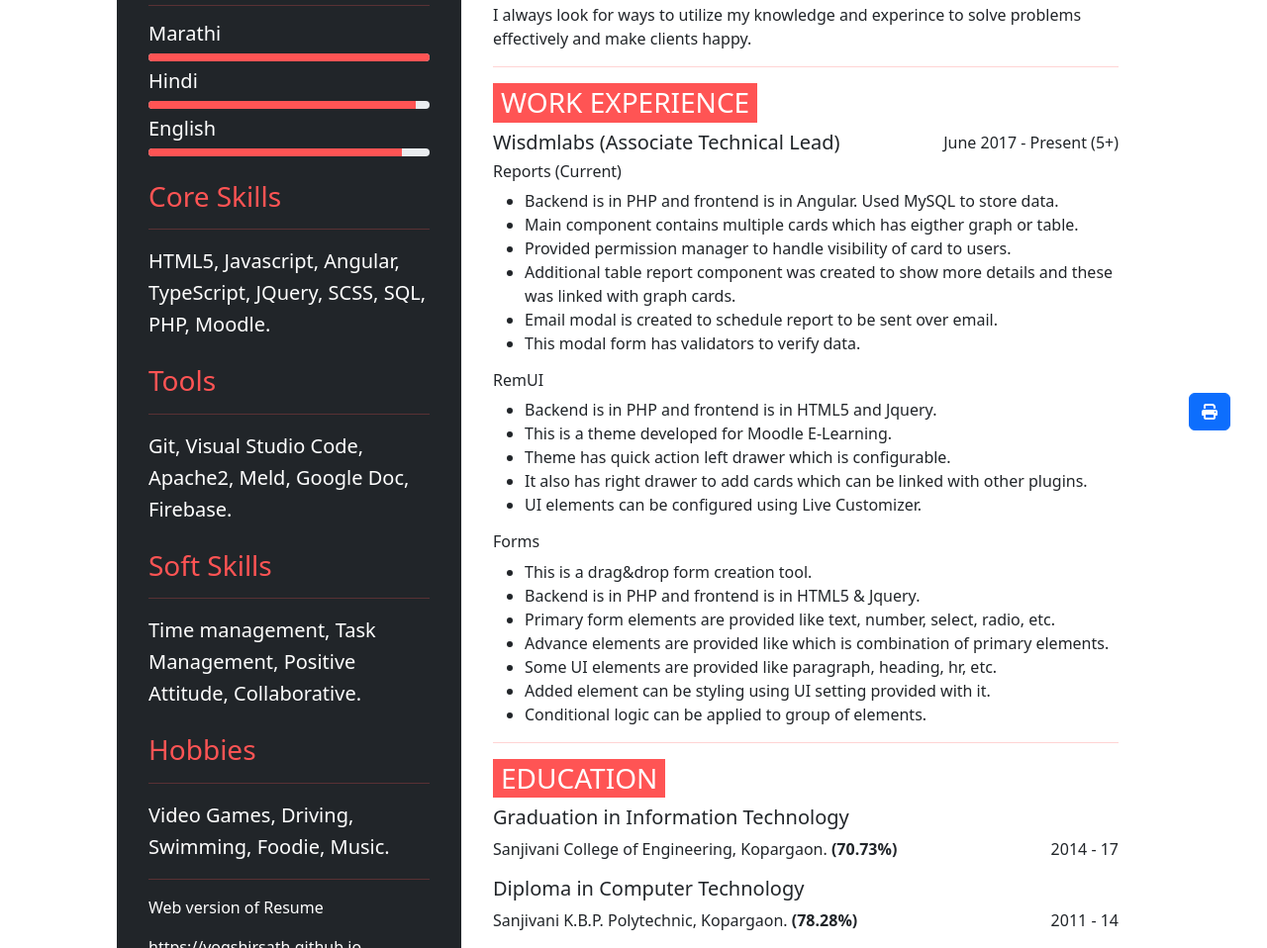
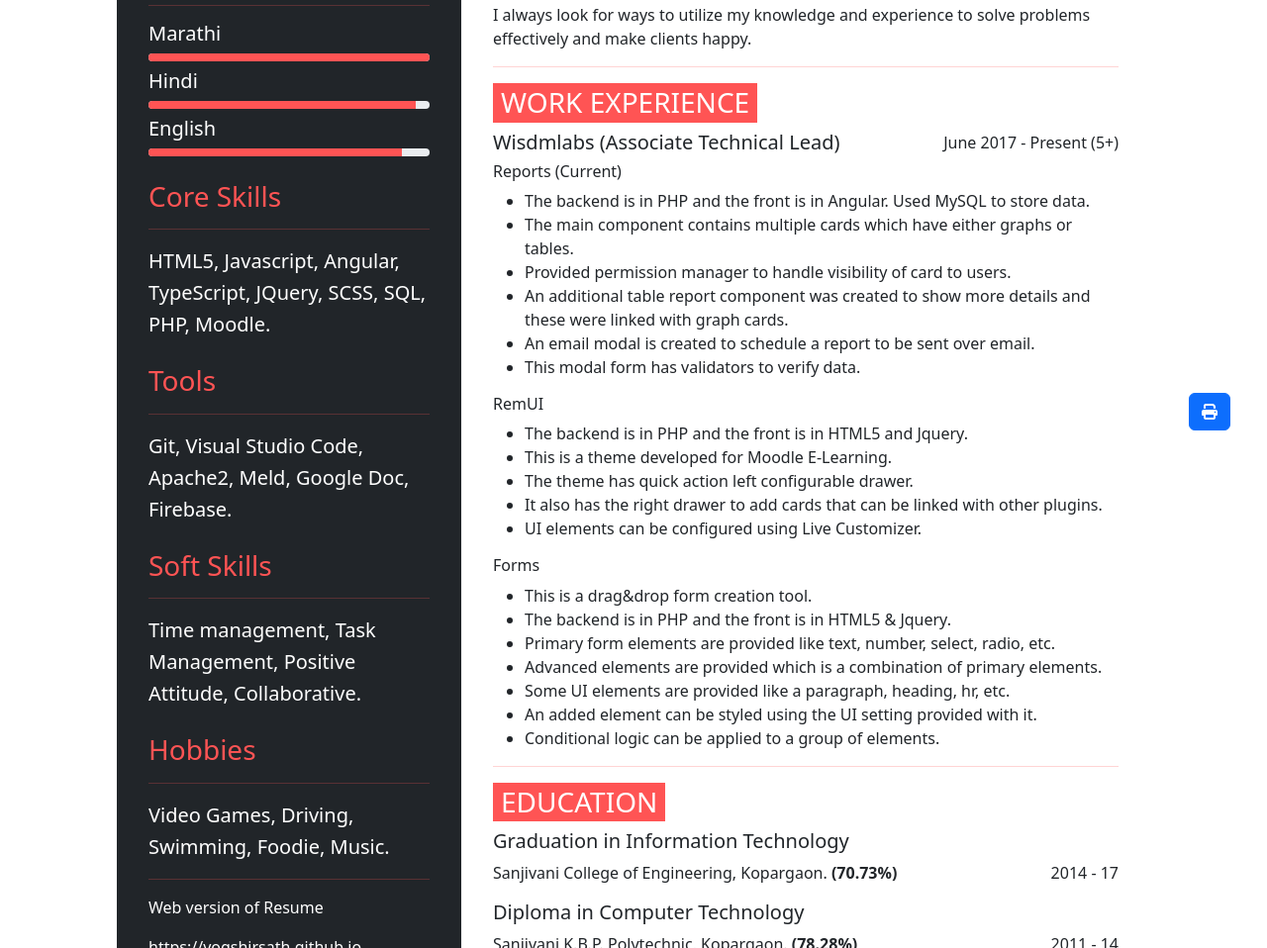
Before and after one commit to yogshirsath/yogshirsath.github.io, a plain HTML site: page index.html in a window 1280 px wide. Shown: the part 349-1307 px from the top of the page at 99% size. Drawn offline with nearby package versions, Linux system fonts and the light colour scheme.

Commit message:
Grammar update

```diff
--- a/index.html
+++ b/index.html
@@ -58,7 +58,7 @@
         </div>
         <div class="col-8 main-section">
             <h3 class="summary-item">In One Line</h3>
-            <p>I always look for ways to utilize my knowledge and experince to solve problems effectively and make clients happy.</p>
+            <p>I always look for ways to utilize my knowledge and experience to solve problems effectively and make clients happy.</p>
             <hr>
             <h3 class="summary-item">Work Experience</h3>
             <div class="d-flex">
@@ -67,30 +67,30 @@
             </div>
             <h6>Reports (Current)</h6>
             <ul>
-                <li>Backend is in PHP and frontend is in Angular. Used MySQL to store data.</li>
-                <li>Main component contains multiple cards which has eigther graph or table.</li>
+                <li>The backend is in PHP and the front is in Angular. Used MySQL to store data.</li>
+                <li>The main component contains multiple cards which have either graphs or tables.</li>
                 <li>Provided permission manager to handle visibility of card to users.</li>
-                <li>Additional table report component was created to show more details and these was linked with graph cards.</li>
-                <li>Email modal is created to schedule report to be sent over email.</li>
+                <li>An additional table report component was created to show more details and these were linked with graph cards.</li>
+                <li>An email modal is created to schedule a report to be sent over email.</li>
                 <li>This modal form has validators to verify data.</li>
             </ul>
             <h6>RemUI</h6>
             <ul>
-                <li>Backend is in PHP and frontend is in HTML5 and Jquery.</li>
+                <li>The backend is in PHP and the front is in HTML5 and Jquery.</li>
                 <li>This is a theme developed for Moodle E-Learning.</li>
-                <li>Theme has quick action left drawer which is configurable.</li>
-                <li>It also has right drawer to add cards which can be linked with other plugins.</li>
+                <li>The theme has quick action left configurable drawer.</li>
+                <li>It also has the right drawer to add cards that can be linked with other plugins.</li>
                 <li>UI elements can be configured using Live Customizer.</li>
             </ul>
             <h6>Forms</h6>
             <ul>
                 <li>This is a drag&drop form creation tool.</li>
-                <li>Backend is in PHP and frontend is in HTML5 & Jquery.</li>
+                <li>The backend is in PHP and the front is in HTML5 & Jquery.</li>
                 <li>Primary form elements are provided like text, number, select, radio, etc.</li>
-                <li>Advance elements are provided like which is combination of primary elements.</li>
-                <li>Some UI elements are provided like paragraph, heading, hr, etc.</li>
-                <li>Added element can be styling using UI setting provided with it.</li>
-                <li>Conditional logic can be applied to group of elements.</li>
+                <li>Advanced elements are provided which is a combination of primary elements.</li>
+                <li>Some UI elements are provided like a paragraph, heading, hr, etc.</li>
+                <li>An added element can be styled using the UI setting provided with it.</li>
+                <li>Conditional logic can be applied to a group of elements.</li>
             </ul>
             <hr>
             <h3 class="summary-item">Education</h3>
```
